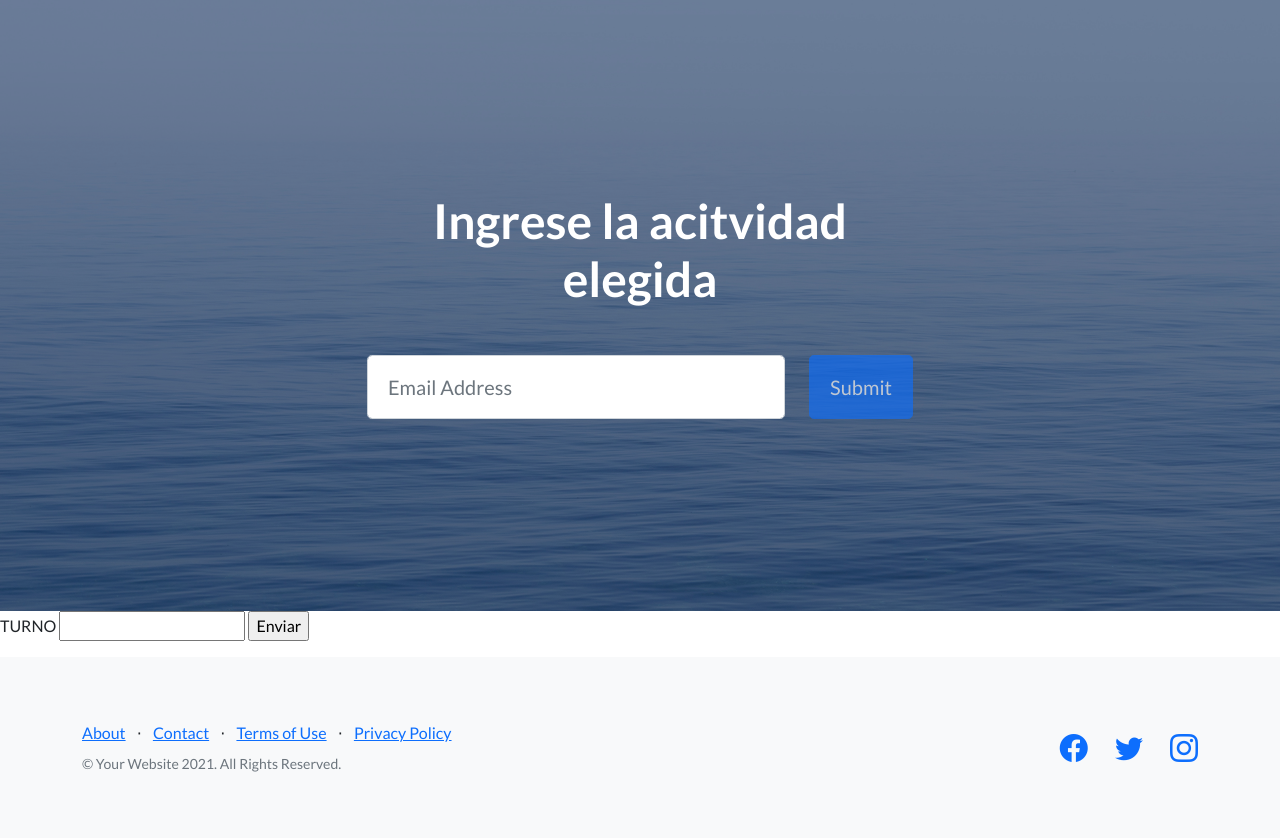
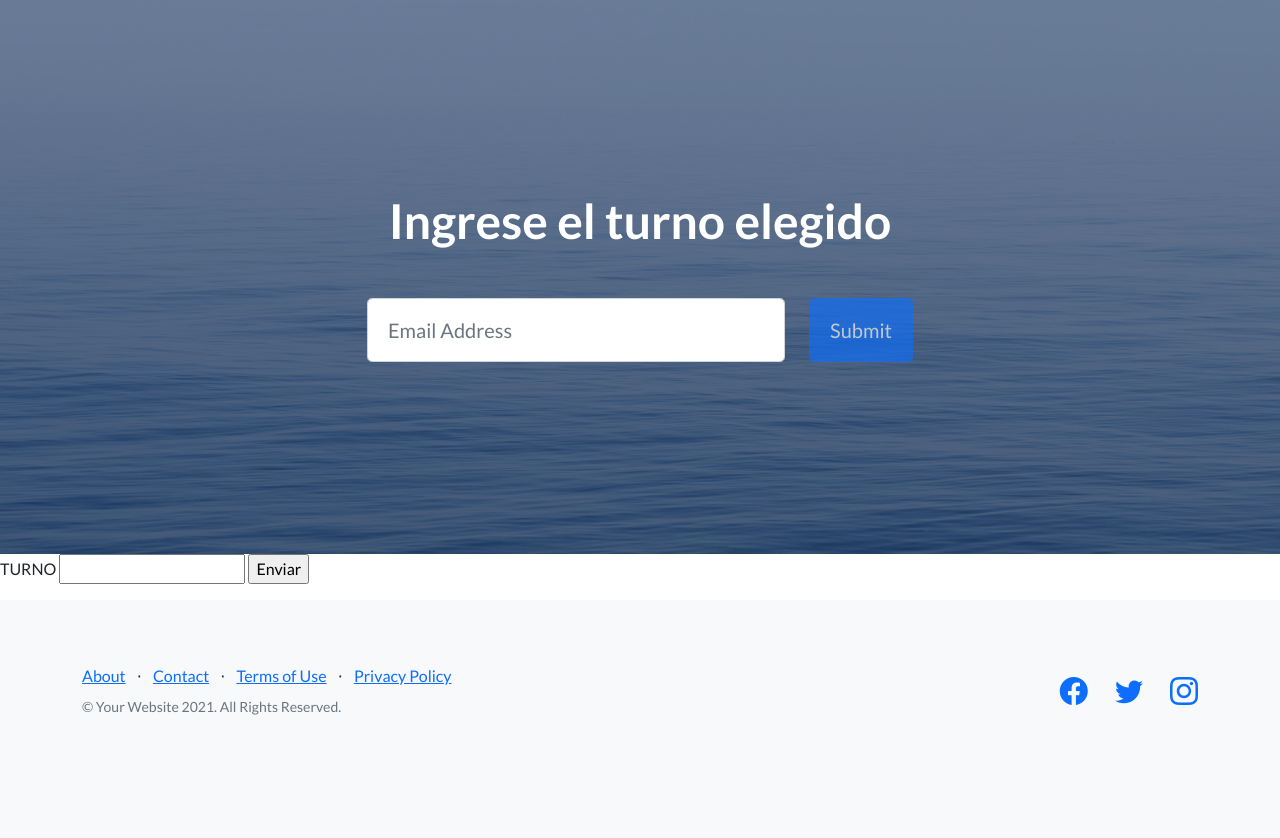
Before and after one commit to juliagonzalez98/EntregaCoder, a Django app: template appjulia/templates/appjulia/BuscaTurno.html in a window 1280 px wide. Shown: the part 66-904 px from the top of the page. After the commit the page ends 781 px from the top, so only its background shows below. Run offline with Django 4.2, Linux system fonts and the light colour scheme; the template is opened without the code that fills it, so the values that code supplies are empty; some libraries are stand-ins or nearby versions.

Commit message:
editando formularios

```diff
--- a/appjulia/models.py
+++ b/appjulia/models.py
@@ -9,10 +9,13 @@ class Usuario(models.Model):
         return f"{self.nombre} {self.apellido}"
 
 class Actividad(models.Model):
-    actividad_elegida = models.CharField(max_length=35)
+    actividad= models.CharField(max_length=35)
 
     def __str__(self):
         return f"{self.actividad}"
 
 class Reserva(models.Model):
      turno = models.CharField(max_length=5)
+
+     def __str__(self):
+        return f"{self.turno}"
--- a/appjulia/templates/appjulia/BuscaTurno.html
+++ b/appjulia/templates/appjulia/BuscaTurno.html
@@ -14,7 +14,7 @@
             <div class="col-xl-6">
                 <div class="text-center text-white">
                     <!-- Page heading-->
-                    <h1 class="mb-5">Ingrese la acitvidad elegida</h1>
+                    <h1 class="mb-5">Ingrese el turno elegido</h1>
                     <!-- Signup form-->
                     <!-- * * * * * * * * * * * * * * *-->
                     <!-- * * SB Forms Contact Form * *-->
@@ -56,7 +56,7 @@
     </div>
 </header>
 
-<form action= "appjulia/BuscaTurno" method="GET">
+<form action= "" method="post">
     {% csrf_token %}
     <p> TURNO <input type = "text" name="turno">
     <input type = "submit" value="Enviar">
--- a/appjulia/templates/appjulia/base.html
+++ b/appjulia/templates/appjulia/base.html
@@ -27,7 +27,7 @@
                 <a class="navbar-brand" href="{% url 'index'%}">Inicio</a>
                 <a class="navbar-brand" href="{% url 'FormularioUsuario'%}">Usuario</a>
                 <a class="navbar-brand" href="{% url 'EligeActividad'%}">Actividad</a>
-                <a class="navbar-brand" href="{% url 'reserva'%}">Reserva</a>
+                <a class="navbar-brand" href="{% url 'BuscaTurno'%}">Reserva</a>
                 <a class="btn btn-primary" href="#signup">Sign Up</a>
             </div>
         </nav>
--- a/appjulia/urls.py
+++ b/appjulia/urls.py
@@ -8,4 +8,5 @@ urlpatterns = [
     path('formulariousuario', FormularioUsuario, name= "FormularioUsuario"),
     path('actividad', actividad, name= "actividad"),
     path('EligeActividad', EligeActividad, name="EligeActividad"),
+    path('BuscaTurno', BuscaTurno, name="BuscaTurno"),
 ]
```
Also changed, not shown: appjulia/views.py (+11 -3 lines), appjulia/migrations/0005_rename_actividad_elegida_actividad_actividad.py (added).
